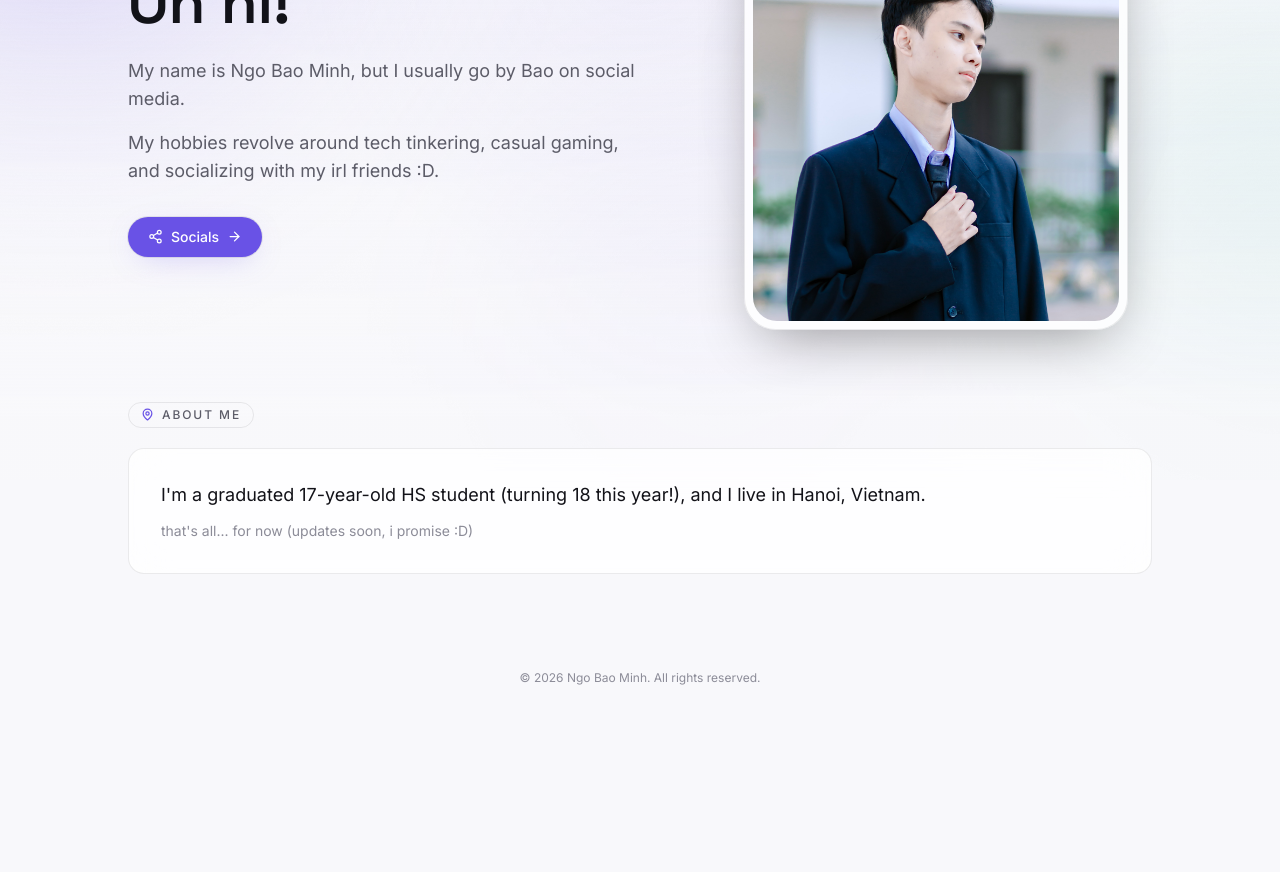
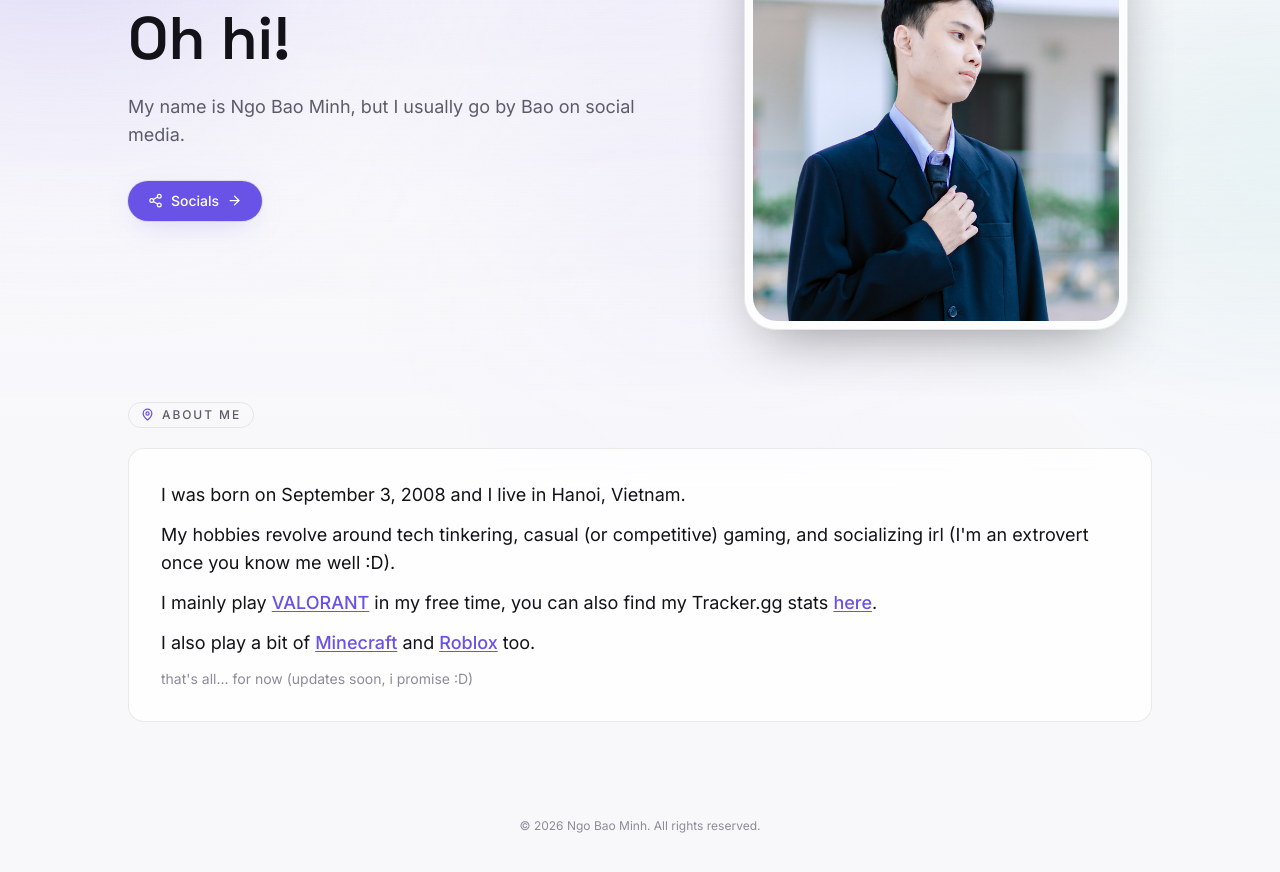
Before and after one commit to nbminh3908/nbminh3908.github.io, a React (Vite) app: page / in a window 1280 px wide. Shown: the part 320-1192 px from the top of the page. Before the commit the page ends 1046 px from the top, so only its background shows below. Built offline with nearby package versions, Linux system fonts and the light colour scheme; no server answers.

Commit message:
Update Home.jsx

```diff
--- a/src/pages/Home.jsx
+++ b/src/pages/Home.jsx
@@ -29,7 +29,6 @@ export default function Home() {
 
           <Reveal delay={0.15} className="mt-6 max-w-lg space-y-4 text-base leading-relaxed text-ink-muted sm:text-lg">
             <p>My name is Ngo Bao Minh, but I usually go by Bao on social media.</p>
-            <p>My hobbies revolve around tech tinkering, casual gaming, and socializing with my irl friends :D.</p>
           </Reveal>
 
           <Reveal delay={0.24} className="mt-8">
@@ -73,9 +72,50 @@ export default function Home() {
 
         <Reveal delay={0.1} className="mt-5">
           <SpotlightCard className="p-6 sm:p-8">
-            <p className="text-base leading-relaxed text-ink sm:text-lg">
-              I'm a graduated 17-year-old HS student (turning 18 this year!), and I live in Hanoi, Vietnam.
-            </p>
+            <div className="space-y-3 text-base leading-relaxed text-ink sm:text-lg">
+              <p>I was born on September 3, 2008 and I live in Hanoi, Vietnam.</p>
+              <p>
+                My hobbies revolve around tech tinkering, casual (or competitive) gaming, and socializing irl (I'm
+                an extrovert once you know me well :D).
+              </p>
+              <p>
+                I mainly play{" "}
+                <Link to="/valorant-stats" className="font-medium text-accent underline underline-offset-2 hover:text-accent/80">
+                  VALORANT
+                </Link>{" "}
+                in my free time, you can also find my Tracker.gg stats{" "}
+                <a
+                  href="https://tracker.gg/valorant/profile/riot/Nanashi%20Mumei%23baooo/"
+                  target="_blank"
+                  rel="noopener noreferrer"
+                  className="font-medium text-accent underline underline-offset-2 hover:text-accent/80"
+                >
+                  here
+                </a>
+                .
+              </p>
+              <p>
+                I also play a bit of{" "}
+                <a
+                  href="https://namemc.com/profile/Baooo_"
+                  target="_blank"
+                  rel="noopener noreferrer"
+                  className="font-medium text-accent underline underline-offset-2 hover:text-accent/80"
+                >
+                  Minecraft
+                </a>{" "}
+                and{" "}
+                <a
+                  href="https://roblox.com/users/722175181/profile"
+                  target="_blank"
+                  rel="noopener noreferrer"
+                  className="font-medium text-accent underline underline-offset-2 hover:text-accent/80"
+                >
+                  Roblox
+                </a>{" "}
+                too.
+              </p>
+            </div>
             <p className="mt-3 text-sm text-ink-faint">that's all... for now (updates soon, i promise :D)</p>
           </SpotlightCard>
         </Reveal>
```
